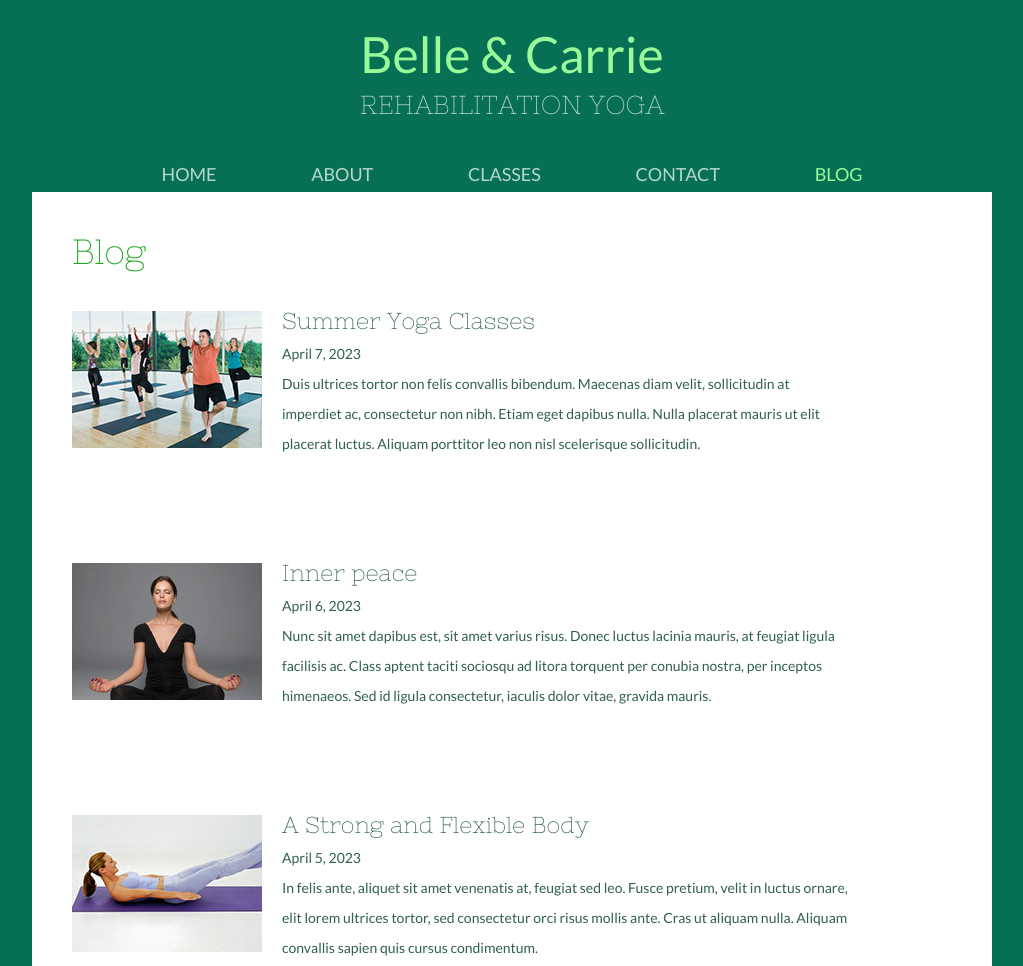
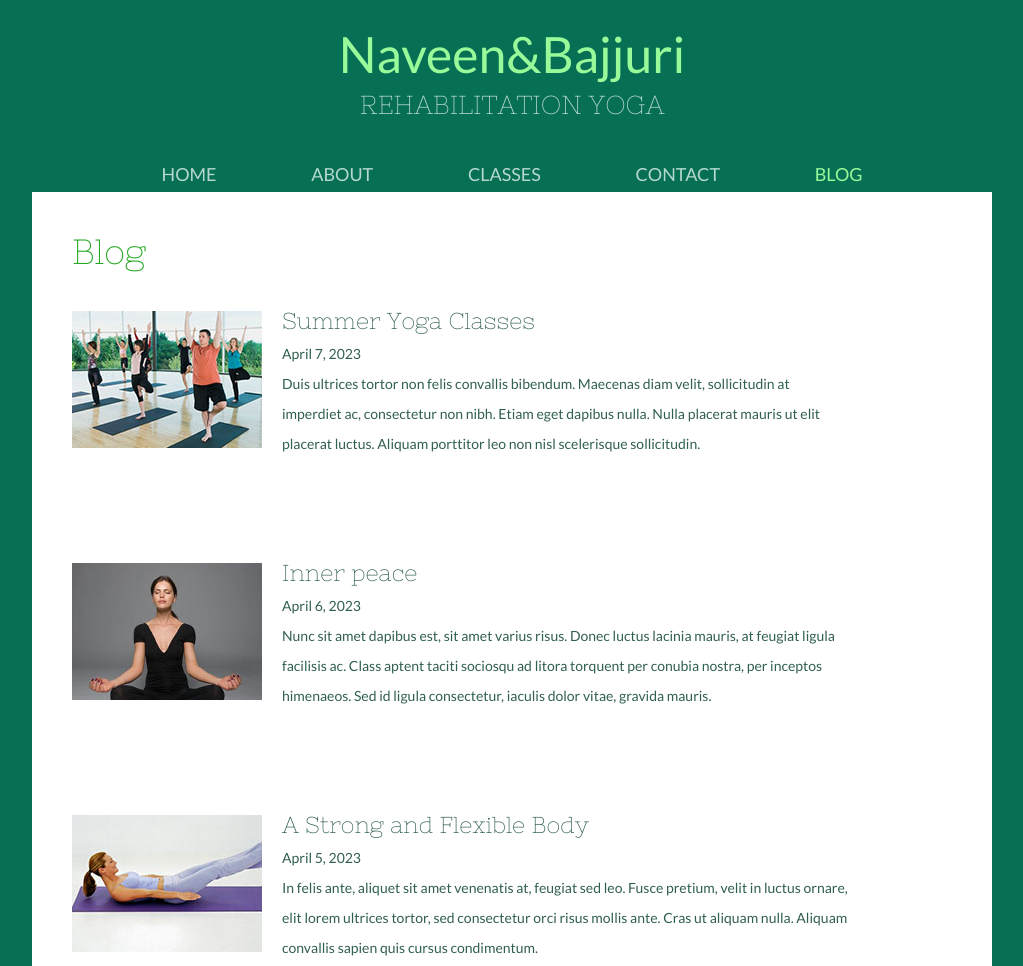
Before and after one commit to NaveenBajjuri/CICDPROJECT, a plain HTML site: page blog.html in a window 1280 px wide. Shown: the top 966 px of the page, without its empty margins (128-1151 px from the left). Drawn offline with Linux system fonts and the light colour scheme.

Commit message:
blog changed

```diff
--- a/blog.html
+++ b/blog.html
@@ -11,7 +11,7 @@
 </head>
 <body>
 	<div id="header">
-		<h1><a href="index.html">Belle &amp; Carrie <span>Rehabilitation Yoga</span></a></h1>
+		<h1><a href="index.html">Naveen&Bajjuri <span>Rehabilitation Yoga</span></a></h1>
 		<ul id="navigation">
 			<li>
 				<a href="index.html">Home</a>
```
